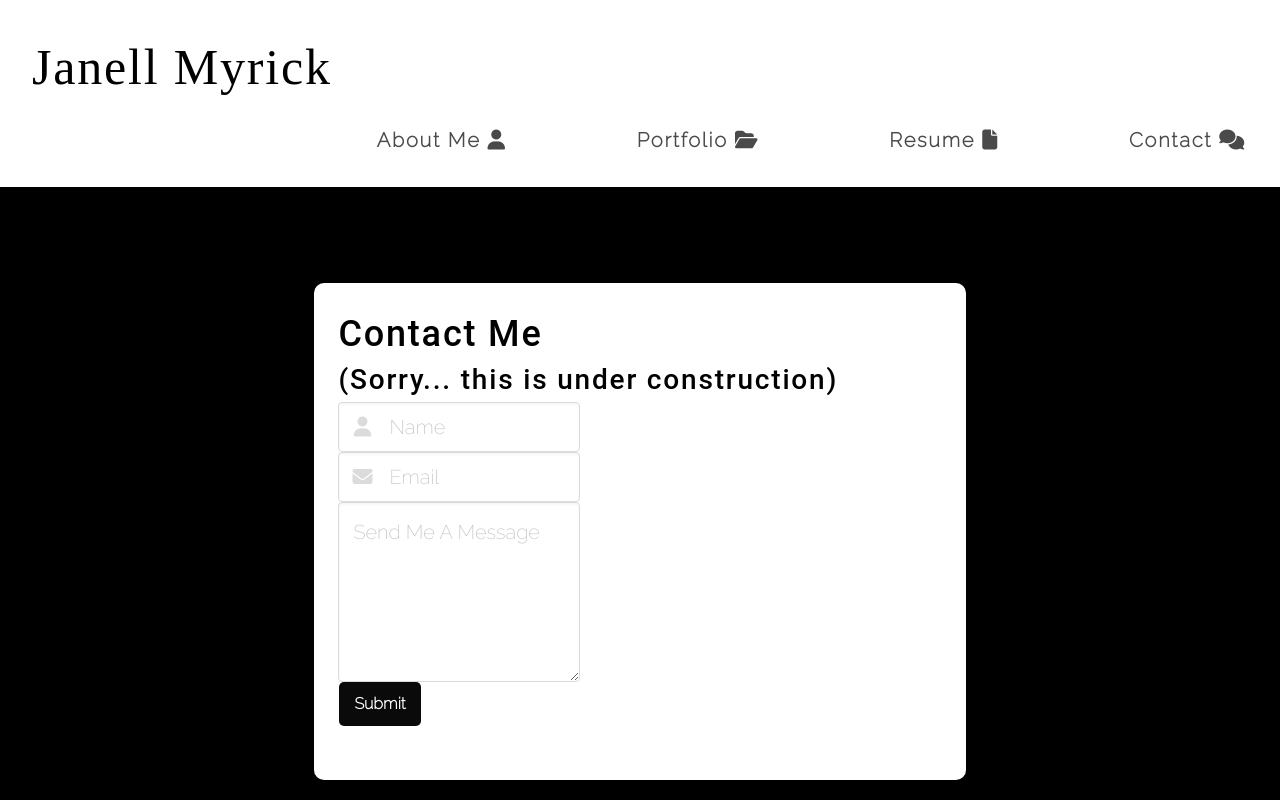
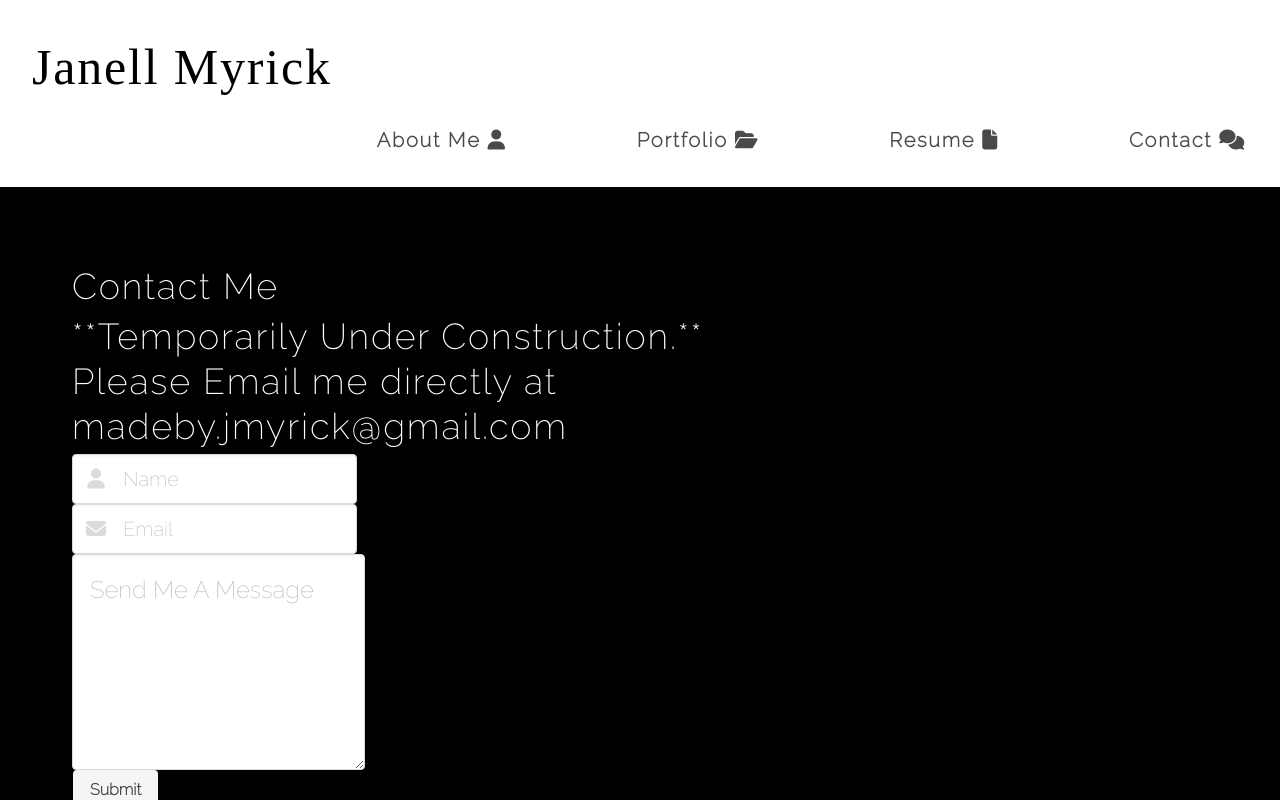
Before and after one commit to luvthatduck/my-react-portfolio, a React (Create React App) app: page / in a window 1280 px wide. Both pictures are taken after a click on the element "Contact". Shown: the top 800 px of the page. Built offline with nearby package versions, Linux system fonts and the light colour scheme; a web font is replaced by a local one.

Commit message:
trying to fix contact page

```diff
--- a/package.json
+++ b/package.json
@@ -9,6 +9,7 @@
     "@testing-library/user-event": "^12.8.3",
     "bootstrap": "^4.6.0",
     "bulma": "^0.9.3",
+    "emailjs-com": "^3.2.0",
     "react": "^17.0.2",
     "react-bootstrap": "^1.6.1",
     "react-dom": "^17.0.2",
--- a/src/assets/styles.css
+++ b/src/assets/styles.css
@@ -111,7 +111,7 @@ div.box {
 
 .card2 {
   width: 55%;
-  background-color: white;
+  background-color: rgba(172, 172, 172, 0.801);
   box-shadow: 0 4px 8px 0 rgba(0, 0, 0, 0.2), 0 6px 20px 0 rgba(0, 0, 0, 0.19);
   margin-bottom: 25px;
   color: black;
@@ -154,3 +154,8 @@ img.profilepic {
   flex-wrap: wrap;
   justify-content: space-around;
 }
+
+/* Contact Page */
+h1 {
+  font-family: 'Raleway', sans-serif;
+}
--- a/src/components/Contact/Contact.js
+++ b/src/components/Contact/Contact.js
@@ -1,6 +1,6 @@
 import React, { useState } from 'react';
-import { capitalizeFirstLetter } from '../../utils/helpers';
 import { validateEmail } from '../../utils/helpers';
+import emailjs from 'emailjs-com';
 
 function Contact() {
   const [formState, setFormState] = useState({ name: '', email: '', message: '' });
@@ -8,13 +8,18 @@ function Contact() {
   const [errorMessage, setErrorMessage] = useState('');
   const { name, email, message } = formState;
 
-  const handleSubmit = (e) => {
+
+  function sendEmail(e) {
     e.preventDefault();
-    if (!errorMessage) {
-      setFormState({ [e.target.name]: e.target.value });
-      console.log('Form', formState);
-    }
-  };
+
+    emailjs.sendForm('service_1bypf4p', 'template_hn6yaqs', e.target, 'user_UaaskYnoT1HUQIif8EjYb')
+      .then((result) => {
+        console.log(result.text);
+        setErrorMessage('Thanks! I will get back to you shortly');
+      }, (error) => {
+        console.log(error.text);
+      });
+  }
 
   const handleChange = (e) => {
     if (e.target.name === 'email') {
@@ -31,17 +36,22 @@ function Contact() {
         setErrorMessage('');
       }
     }
-  };
+
+  }
+
 
   return (
     <section className="section">
-    <div style={{ display: 'flex', justifyContent: 'center', alignItems: 'center', }}>
-      <div class="card2 mt-5">
+      <div style={{ display: 'flex', justifyContent: 'left', }}>
+
         <div class="card-content">
           <h1 data-testid="h1tag">Contact Me</h1>
-          <h3>(Sorry... this is under construction)</h3>
-          <div class="content ">
-            <form id="contact-form" onSubmit={handleSubmit} style={{ display: 'flex', alignItems: 'start', flexDirection: 'column', }}>
+          <h1>  **Temporarily Under Construction.**
+            <br></br> Please Email me directly at
+            <br></br>madeby.jmyrick@gmail.com</h1>
+
+          <div class="content">
+            <div className="mb-3" controlId="formBasicEmail" id="contact-form" onSubmit={sendEmail} style={{ display: 'flex', alignItems: 'start', flexDirection: 'column', alignContent: 'stretch', flexGrow: '4' }}>
               <div class="control has-icons-left ">
                 <input class="input is-medium" type="text" name="name" defaultValue={name} onBlur={handleChange} placeholder="Name" />
                 <span class="icon is-small is-left">
@@ -55,19 +65,19 @@ function Contact() {
                 </span>
               </div>
               <div class="control has-icons-left " >
-                <textarea class="textarea is-medium" name="message" rows="5" defaultValue={message} onBlur={handleChange} placeholder="Send Me A Message" />
+                <textarea class="textarea is-large" name="message" rows="5" defaultValue={message} onBlur={handleChange} placeholder="Send Me A Message" />
               </div>
               {errorMessage && (
                 <div>
                   <p className="error-text">{errorMessage}</p>
                 </div>
               )}
-              <button data-testid="button" type="submit" class="has-background-black">Submit</button>
-            </form>
+              <button data-testid="button" type="submit" class="button is-light">Submit</button>
+            </div>
           </div>
         </div>
+
       </div>
-    </div>
     </section>
   );
 }
```
Also changed, not shown: 1 other file (tests, documents, lock files or other folders).
